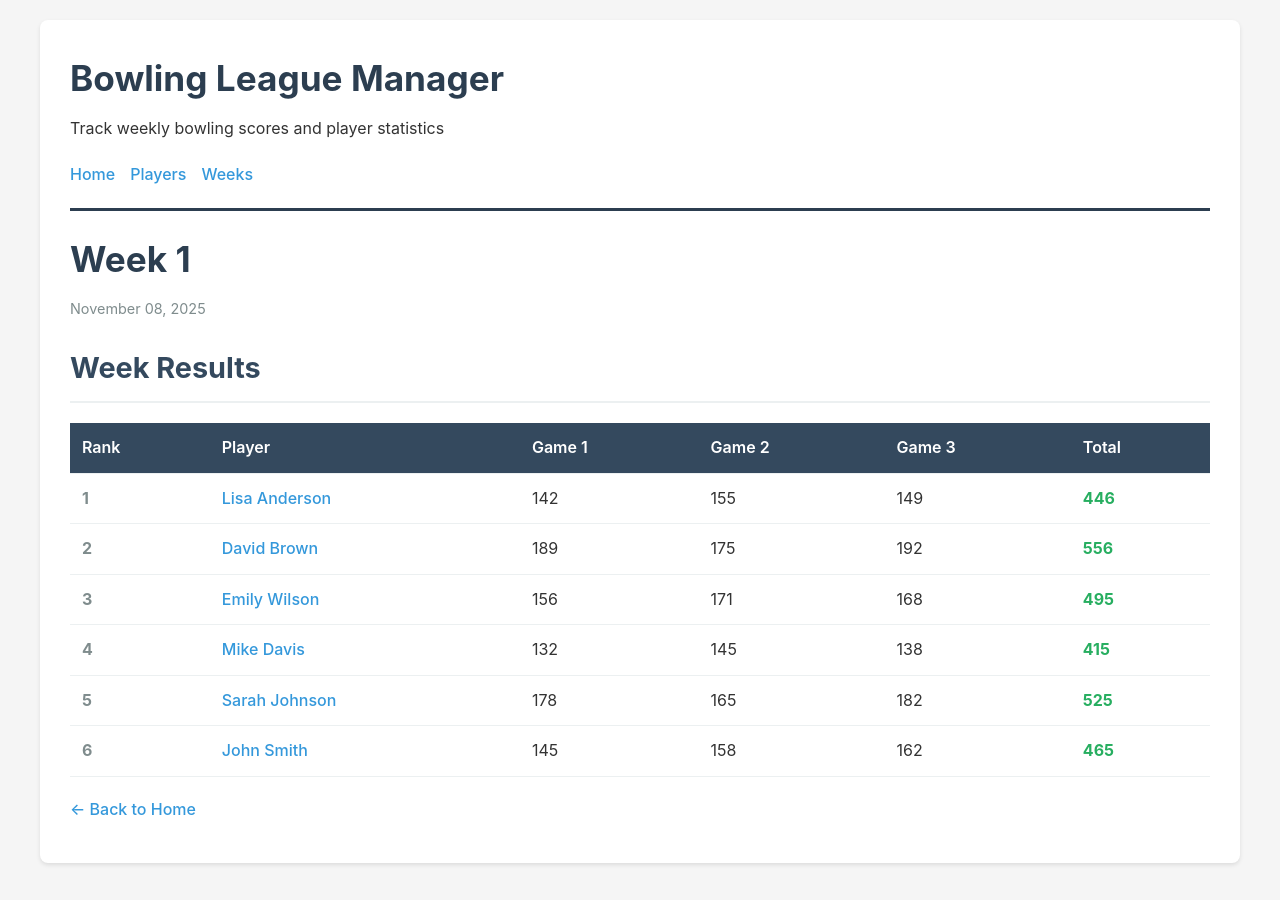
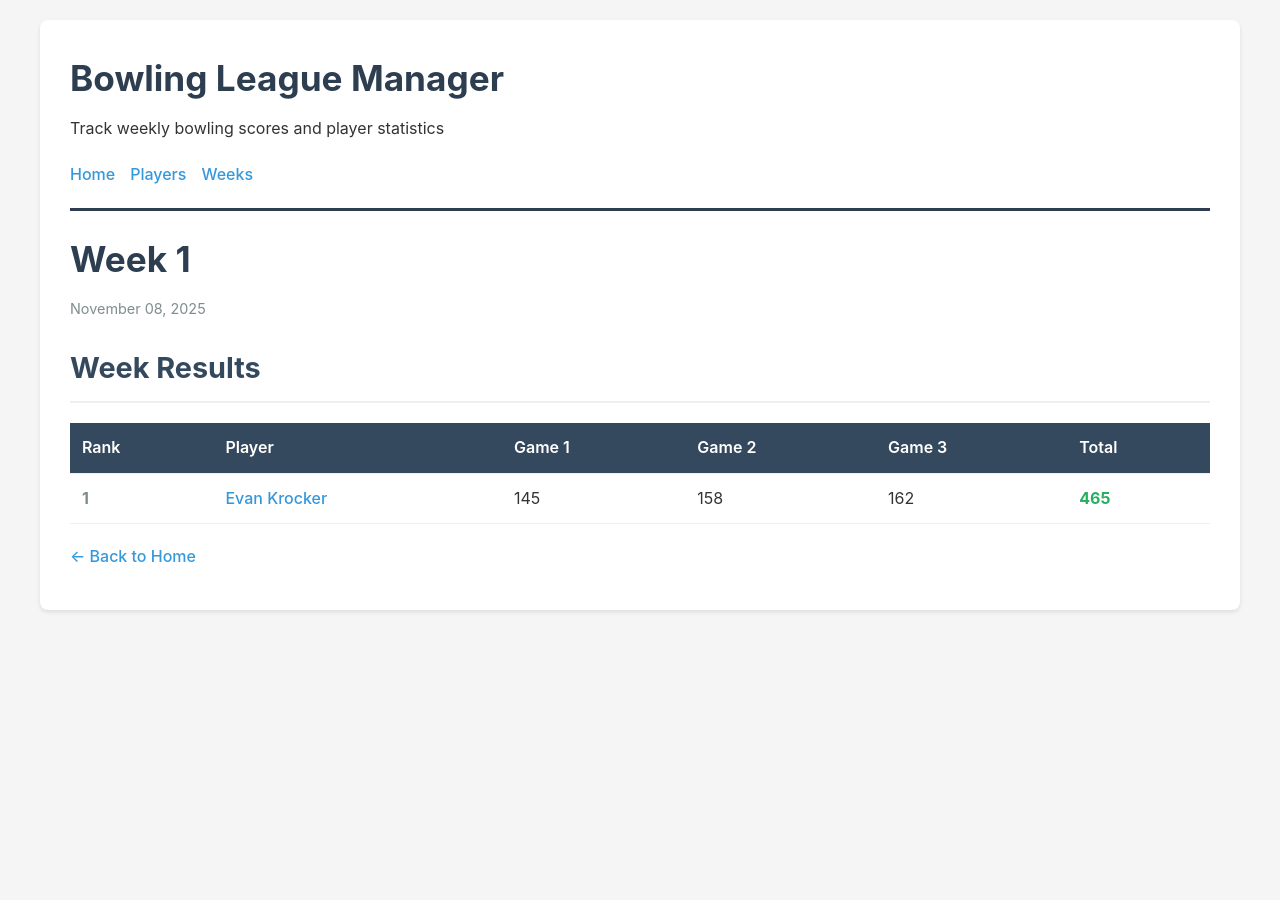
Before and after one commit to evankrocker/rumbucketbowling, a Jekyll site: the page built from _weeks/week-1.md, in a window 1280 px wide. Built offline with Jekyll 4.4.1, drawn with Linux system fonts in a browser that asks for light colours.

Commit message:
Update player scores for Week 1
Replaced player scores for Week 1 and removed others.

```diff
--- a/_weeks/week-1.md
+++ b/_weeks/week-1.md
@@ -2,28 +2,8 @@
 title: Week 1
 date: 2025-11-08
 scores:
-  - player: John Smith
+  - player: Evan Krocker
     game1: 145
     game2: 158
     game3: 162
-  - player: Sarah Johnson
-    game1: 178
-    game2: 165
-    game3: 182
-  - player: Mike Davis
-    game1: 132
-    game2: 145
-    game3: 138
-  - player: Emily Wilson
-    game1: 156
-    game2: 171
-    game3: 168
-  - player: David Brown
-    game1: 189
-    game2: 175
-    game3: 192
-  - player: Lisa Anderson
-    game1: 142
-    game2: 155
-    game3: 149
 ---
```
